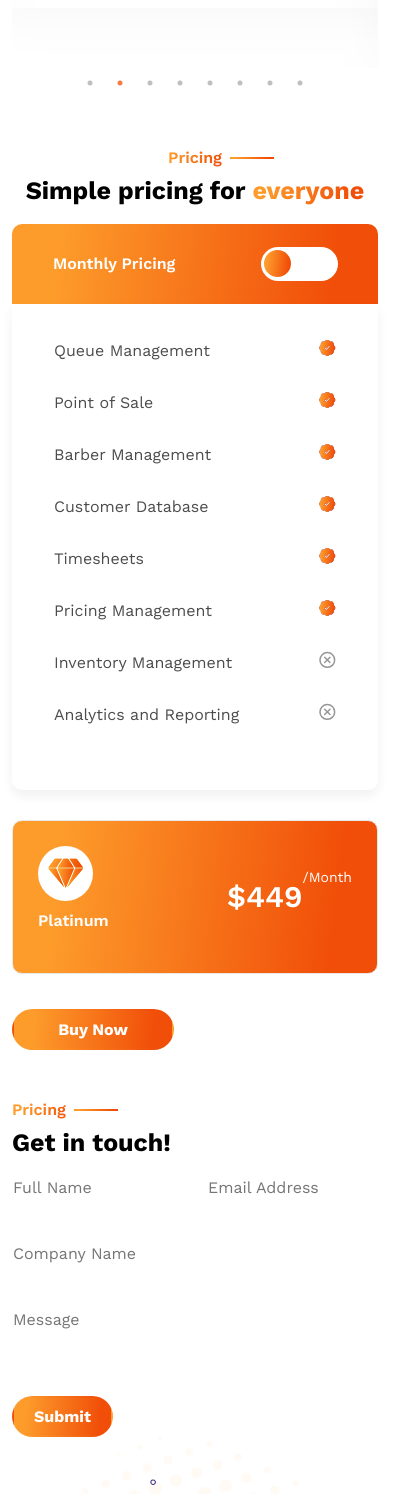
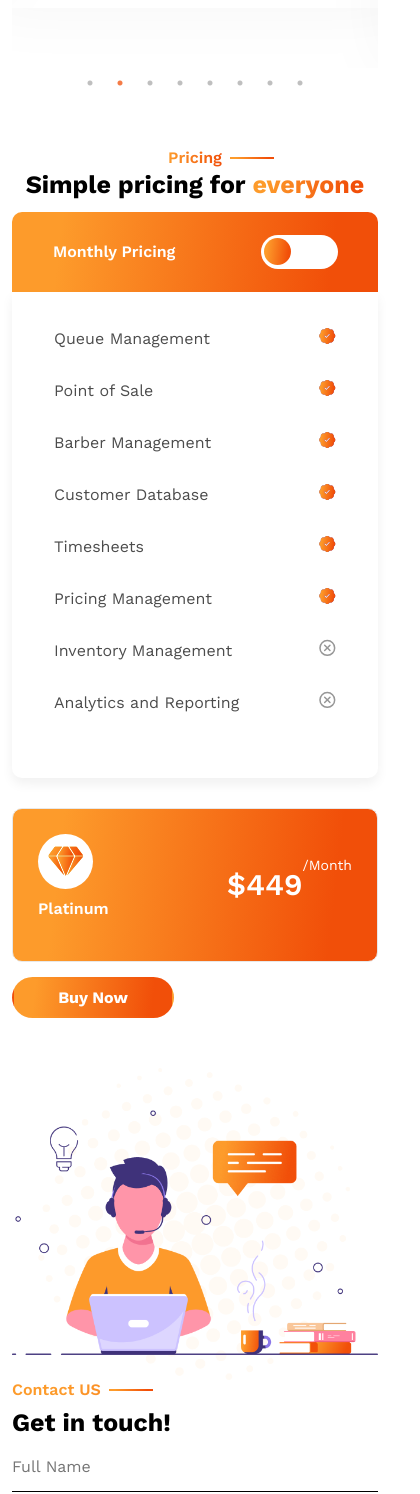
Before and after one commit to rinklepoonia/maitre-d, a plain HTML site: page index.html in a window 390 px wide. Shown: the part 3792-5286 px from the top of the page, 420 px wide, since content can reach past the window. Drawn offline with nearby package versions, Linux system fonts and the light colour scheme; a web font is replaced by a local one.

Commit message:
fotter-update

```diff
--- a/assets/css/style.css
+++ b/assets/css/style.css
@@ -65,6 +65,10 @@
 
 .lh-31 {
     line-height: 31px;
+}
+
+.lh-35 {
+    line-height: 35px;
 }
 
 .lh-37 {
@@ -323,6 +327,8 @@
     margin-bottom: 29px;
 }
 
+
+
 .gap_23 {
     gap: 23px;
 }
@@ -331,8 +337,8 @@
     max-width: 162px;
 }
 
-.mt_35 {
-    margin-top: 35px;
+.mt_15 {
+    margin-top: 15px;
 }
 
 .pricing_box {
@@ -382,7 +388,7 @@
     outline: none;
 }
 
-.border_bottom {
+.border_form_bottom {
     border-bottom: 1px solid var(--clr-black);
 }
 
@@ -392,6 +398,10 @@
 
 .mb_15 {
     margin-bottom: 15px;
+}
+
+.mt_30 {
+    margin-top: 30px;
 }
 
 
@@ -425,6 +435,10 @@
     background-image: url(../images/png/footer-bg-img.png);
     background-size: cover;
     /* background-position: center; */
+}
+
+.justify_between {
+    justify-content: space-between;
 }
 
 .max_w_375 {
@@ -537,12 +551,20 @@
         padding: 12px 37px;
     }
 
+    .gap_sm_52 {
+        gap: 52px;
+    }
+
     .pb_sm_35 {
         padding-bottom: 35px;
     }
 
     .mt_sm_30 {
         margin-top: 30px;
+    }
+
+    .mt_30 {
+        margin-top: 0;
     }
 
 }
@@ -568,6 +590,10 @@
 }
 
 @media (min-width:992px) {
+    .mb_274 {
+        margin-bottom: 274px;
+    }
+
     .max_w_453 {
         max-width: 453px;
     }
@@ -600,6 +626,14 @@
         padding-bottom: 75px;
     }
 
+    .mt_lg_35 {
+        margin-top: 35px;
+    }
+
+    .lh-lg-47 {
+        line-height: 47px;
+    }
+
     .gap_lg_45 {
         gap: 45px;
     }
@@ -608,9 +642,7 @@
         padding: 40px 18px;
     }
 
-    .gap_lg_52 {
-        gap: 52px;
-    }
+
 
     .max_w_484 {
         max-width: 484px;
--- a/index.html
+++ b/index.html
@@ -442,7 +442,7 @@
         </div>
     </section>
     <!-- ===============pricing============== -->
-    <section class="py_lg_191_368 py_sm_150 py_50 position-relative">
+    <section id="pricing" class="py_lg_191_368 py_sm_150 py_50 position-relative">
         <div class="container">
             <div class="position-absolute pricing_iconPosition d-md-block d-none">
                 <svg width="21" height="21" viewBox="0 0 21 21" fill="none" xmlns="http://www.w3.org/2000/svg">
@@ -454,10 +454,11 @@
             <p
                 class="ff-work fw-600 text16-sm lh-19 gradient_text max_w_72  position-relative mb-lg-2  mb-0 heading_sideline text-center mx-auto">
                 Pricing</p>
-            <h2 class="ff-work fw-700 text40-xl lh-47 color-black mb-0 text-center pb_lg_142 pb_sm_40 pb_10">Simple
+            <h2 class="ff-work fw-700 text40-xl lh-lg-47 lh-35 color-black mb-0 text-center pb_lg_142 pb_sm_40 pb_10">
+                Simple
                 pricing
                 for <span class="gradient_text position-relative">everyone</span></h2>
-            <div class="row pricing_row_gap">
+            <div class="row pricing_row_gap mb_274">
                 <div class="col-lg-6 justify-content-center d- flex flex-column">
                     <div class="pricing_box d-flex align-items-center justify_content_between gap_23">
                         <p class="ff-work fw-600 text20-md lh-31 color-white mb-0 text-nowrap">Monthly Pricing</p>
@@ -635,38 +636,39 @@
                             <p class="ff-work fw-500 text14-xsm lh-16 color-white mb-0">/Month</p>
                         </div>
                     </div>
-                    <button class="ff-work fw-700  text20-md lh-23 color-white comn_btn max_w_162 text-nowrap mt_35">Buy
+                    <button
+                        class="ff-work fw-700  text20-md lh-23 color-white comn_btn max_w_162 text-nowrap mt_lg_35 mt_15">Buy
                         Now</button>
                 </div>
             </div>
         </div>
     </section>
     <!-- ===============contact-us=============== -->
-    <section class="mb-5">
+    <section id="contact-us" class="mb-5">
         <div class="container">
-            <div class="row">
+            <div class="row flex-lg-row flex-column-reverse">
                 <div class="col-lg-6">
                     <p
-                        class="ff-work fw-600 text16-sm lh-19 gradient_text max_w_72  position-relative mb-lg-2 mb-0 heading_sideline">
-                        Pricing</p>
+                        class="ff-work fw-600 text16-sm lh-19 gradient_text  position-relative mb-lg-2 mb-0 heading_sideline text-nowwrap">
+                        Contact US</p>
                     <h3 class="ff-work fw-700 text40-xl lh-47 color-black pb_lg_75 pb_sm_35 pb_0">Get in touch!</h3>
                     <div class="row">
-                        <div class="col-6">
-                            <form class=" border_bottom">
+                        <div class="col-sm-6">
+                            <form class="border_form_bottom">
                                 <input type="text" placeholder="Full Name "
                                     class="ff-work fw-400 text16-sm lh-19  color-grey border_none mb_15">
                             </form>
                         </div>
-                        <div class="col-6">
-                            <form class=" border_bottom"><input type="text" placeholder="Email Address"
-                                    class="ff-work fw-400 text16-sm lh-19 color-grey border_none mb_15"></form>
+                        <div class="col-sm-6">
+                            <form class="border_form_bottom"><input type="text" placeholder="Email Address"
+                                    class="ff-work fw-400 text16-sm lh-19 color-grey border_none mb_15 mt_30"></form>
                         </div>
-                        <div class="col-12">
-                            <form class="w-100 border_bottom"><input type="text" placeholder="Company Name"
+                        <div class="col-sm-12">
+                            <form class="w-100 border_form_bottom"><input type="text" placeholder="Company Name"
                                     class="ff-work fw-400 text16-sm lh-19 color-grey border_none mb_15 mt-30"></form>
                         </div>
-                        <div class="col-12">
-                            <form class=" ">
+                        <div class="col-sm-12">
+                            <form class=" border_form_bottom">
                                 <textarea name="Message" id="Message" cols="30" rows="10" placeholder="Message"
                                     class="ff-work fw-400 text16-sm lh-19 color-grey border_none mt-30 border_bottom w-100 h_71 resizer-none"></textarea>
                             </form>
@@ -694,7 +696,7 @@
                 efficiency and growing
                 business
                 within the beauty industry.</h5>
-            <ul class="mb_30 d-flex gap_lg_52 mx-auto ps-0 max_w_294">
+            <ul class="mb_30 d-flex gap_sm_52 mx-auto ps-0 max_w_294 justify_between">
                 <li><a href="" class="ff-work text14-xsm lh-22 fw-600 color-white">Navigation</a></li>
                 <li><a href="" class="ff-work text14-xsm lh-22 fw-600 color-white">Company</a></li>
                 <li><a href="" class="ff-work text14-xsm lh-22 fw-600 color-white">Contact</a></li>
```
